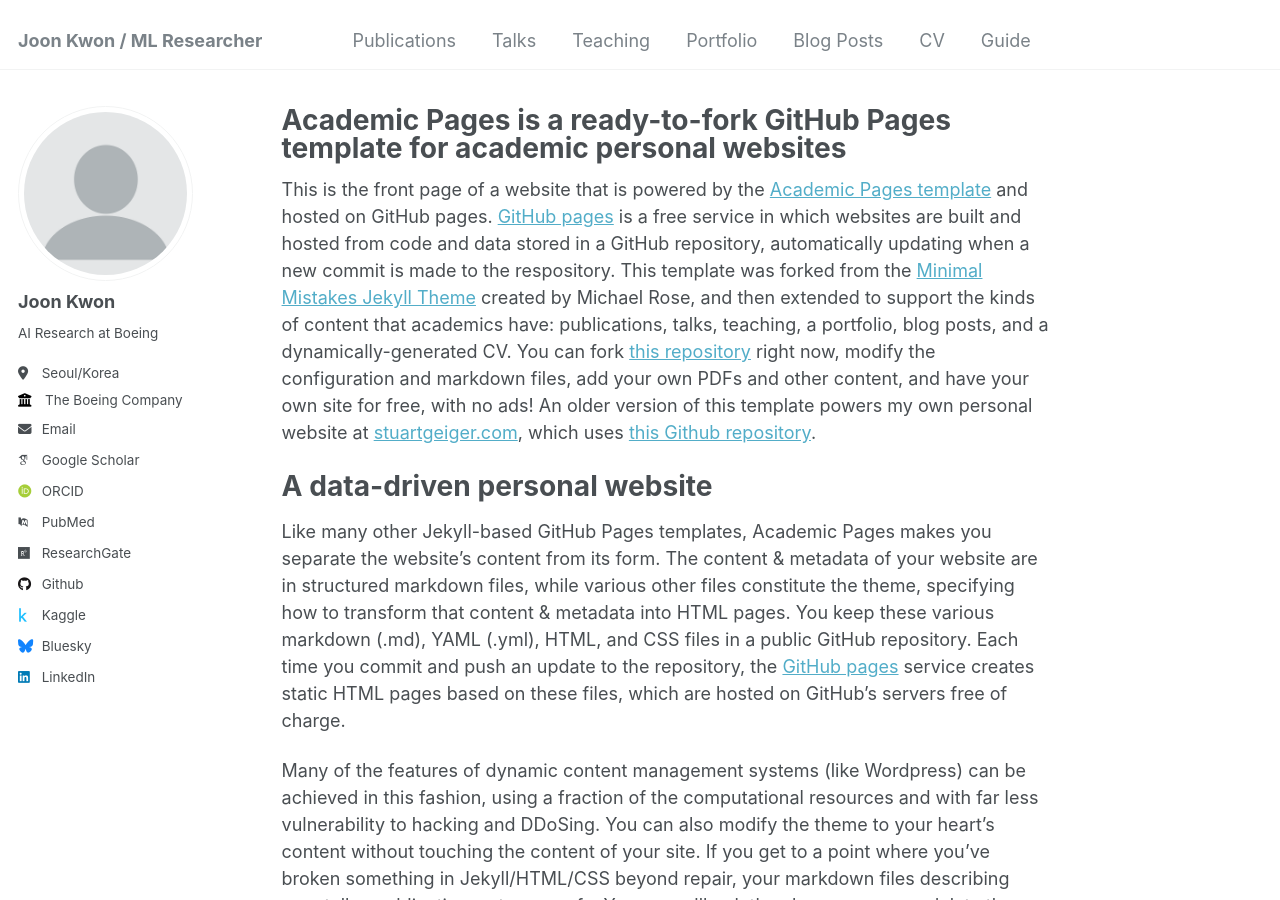
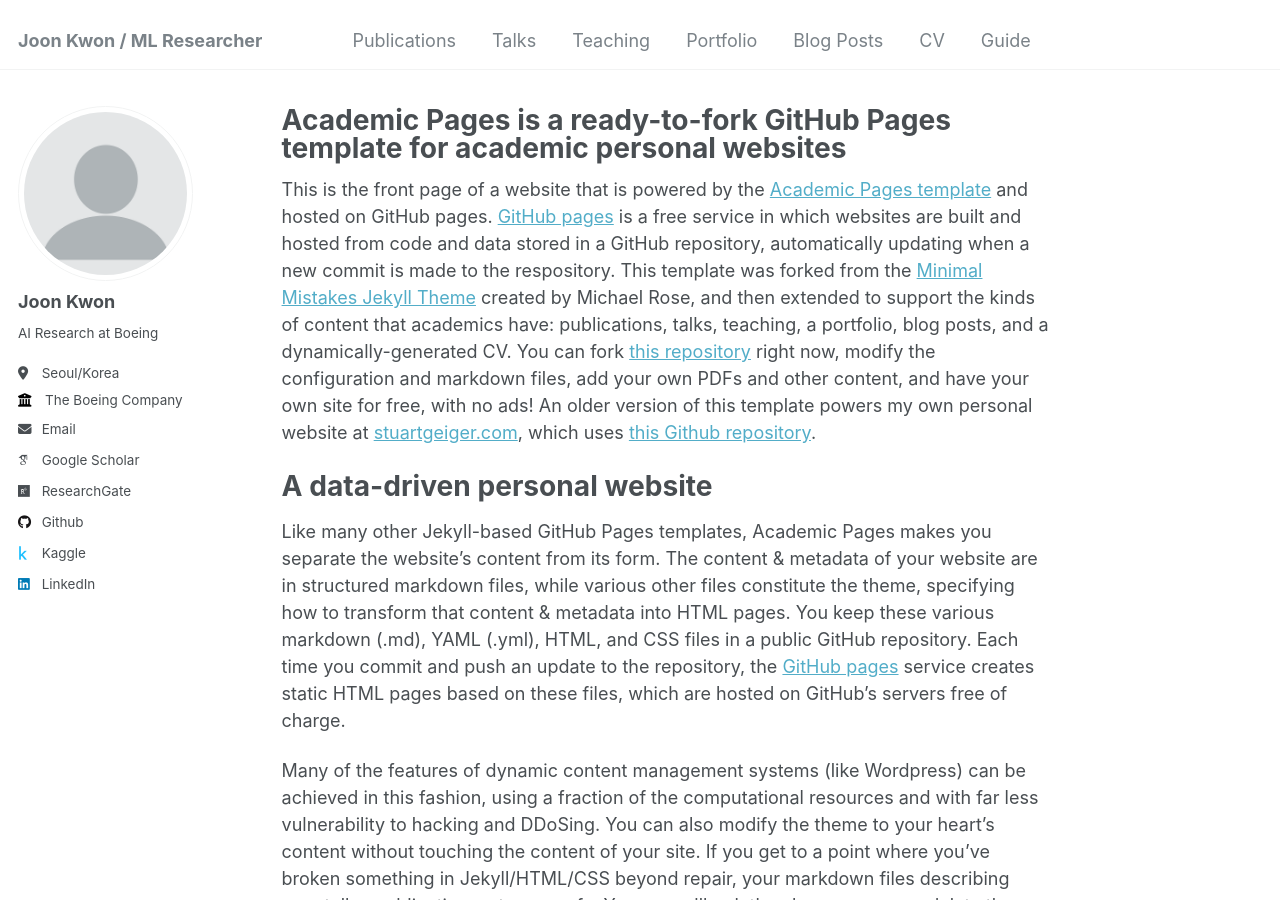
Before and after one commit to HJoonKwon/HJoonKwon.github.io, a Jekyll site: the page built from _pages/about.md, in a window 1280 px wide and 900 px high. Built offline with Jekyll 4.4.1, drawn with Linux system fonts in a browser that asks for light colours; some web fonts are replaced.

Commit message:
update: website

```diff
--- a/_config.yml
+++ b/_config.yml
@@ -34,9 +34,9 @@
   arxiv            : # URL - Update with the correct link to your profile
   googlescholar    : "https://scholar.google.com/citations?user=zbJI0jcAAAAJ&hl=en"
   impactstory      : # URL
-  orcid            : "http://orcid.org/yourorcidurl"
+  orcid            : #"http://orcid.org/yourorcidurl"
   semantic         : # URL
-  pubmed           : "https://www.ncbi.nlm.nih.gov/pubmed/?term=john+snow"
+  pubmed           : #"https://www.ncbi.nlm.nih.gov/pubmed/?term=john+snow"
   researchgate     : "https://www.researchgate.net/profile/Hyeokjoon-Kwon-2"
 
   # Repositories and software development
@@ -48,7 +48,7 @@
   stackoverflow    : # User number or user number and name (i.e., use "1" or "1/jeff-atwood")
 
   # Social media
-  bluesky          : "bsky.app" # Replace this with you Bluesky username
+  bluesky          : #"bsky.app" # Replace this with you Bluesky username
   facebook         : # Username
   flickr           : # Username
   foursquare       : # Username
```
